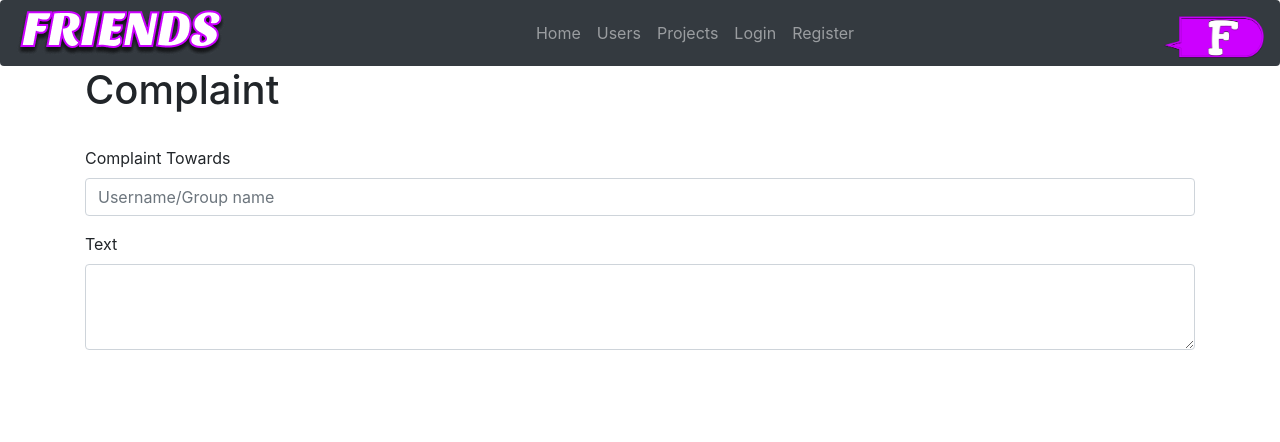
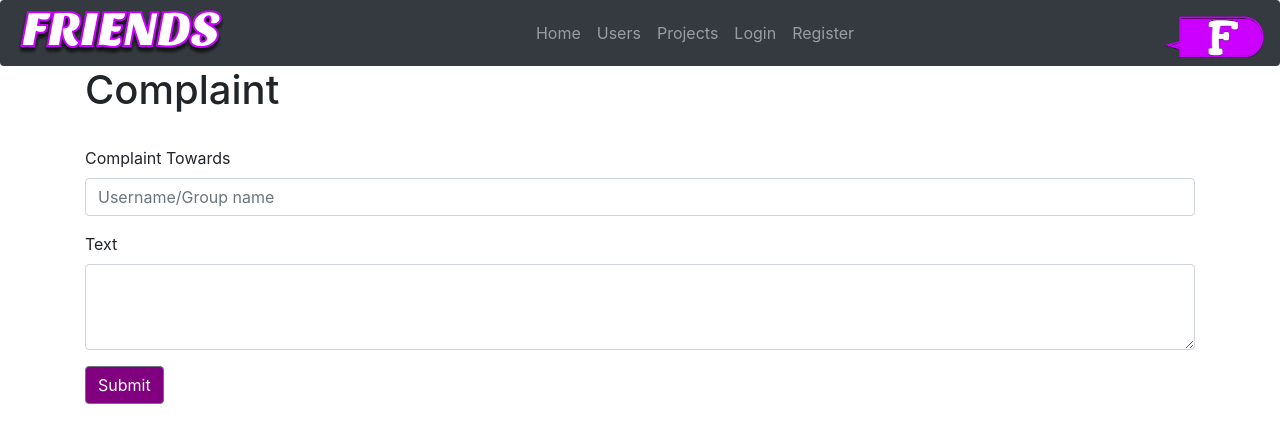
Before and after one commit to 12NaN/CSc322-TeamX-Software-Engineering-Project, a React (Create React App) app in the folder client/: page /complaint in a window 1280 px wide. Shown: the top 442 px of the page. Built offline with nearby package versions, Linux system fonts and the light colour scheme.

Commit message:
Changed button colors to purple

```diff
--- a/client/src/components/Complaints.js
+++ b/client/src/components/Complaints.js
@@ -1,5 +1,5 @@
 import React, { Component } from 'react';
-import {Form} from 'react-bootstrap';
+import {Form, Button} from 'react-bootstrap';
 
 class Complaints extends Component {
     render() {
@@ -16,6 +16,9 @@ class Complaints extends Component {
                 <Form.Label>Text</Form.Label>
                 <Form.Control as="textarea" rows="3" />
             </Form.Group>
+            <Button variant="secondary" style={{"backgroundColor": "purple"}} type="submit" onClick={this.setTimeStamp}>
+                Submit
+            </Button>
             </Form>
             </div>
         );
--- a/client/src/components/Groups/CreateGroups.js
+++ b/client/src/components/Groups/CreateGroups.js
@@ -106,7 +106,7 @@ class CreateGroups extends Component {
                     />
                 </Col>
                 </Form.Group>
-                <Link to={'/projects/create/addMembers'} className="btn btn-primary" onClick={this.handleOnClick}>Submit</Link>
+                <Link style={{"backgroundColor":"purple"}} to={'/projects/create/addMembers'} className="btn btn-primary" onClick={this.handleOnClick}>Submit</Link>
                 </Form>
             </div>
         );
--- a/client/src/components/Groups/Forms.js
+++ b/client/src/components/Groups/Forms.js
@@ -17,6 +17,10 @@ class Forms extends Component {
       }
       onSubmit = (e)=>{
           e.preventDefault();
+          if(this.state.title == "" || this.state.content == ""){
+            alert("Error. There is an empty field.")
+          }
+          else{
             this.setState({
               prevPosts: [{'content': this.state.content, 'group_id': this.state.group_id, 'title': this.state.title, 'user_id': this.state.user_id, 'date_posted':this.state.date_posted},...this.state.prevPosts]
             })
@@ -35,6 +39,7 @@ class Forms extends Component {
                 title: '',
                 content: ''
             })
+          }
 
       }
       // Custom static function that timestamps a post .. Can we move to UserFunctions.js??
--- a/client/src/components/Login.js
+++ b/client/src/components/Login.js
@@ -64,6 +64,7 @@ class Login extends Component {
               <button
                 type="submit"
                 className="btn btn-lg btn-primary btn-block"
+                style={{"backgroundColor":"purple"}}
               >
                 Sign in
               </button>
--- a/client/src/components/Register.js
+++ b/client/src/components/Register.js
@@ -127,6 +127,7 @@ class Register extends Component {
               </div>
               <button
                 type="submit"
+                style={{"backgroundColor":"purple"}}
                 className="btn btn-lg btn-primary btn-block"
               >
                 Register!
```
Lines whose indentation alone changed are shown as unchanged.
